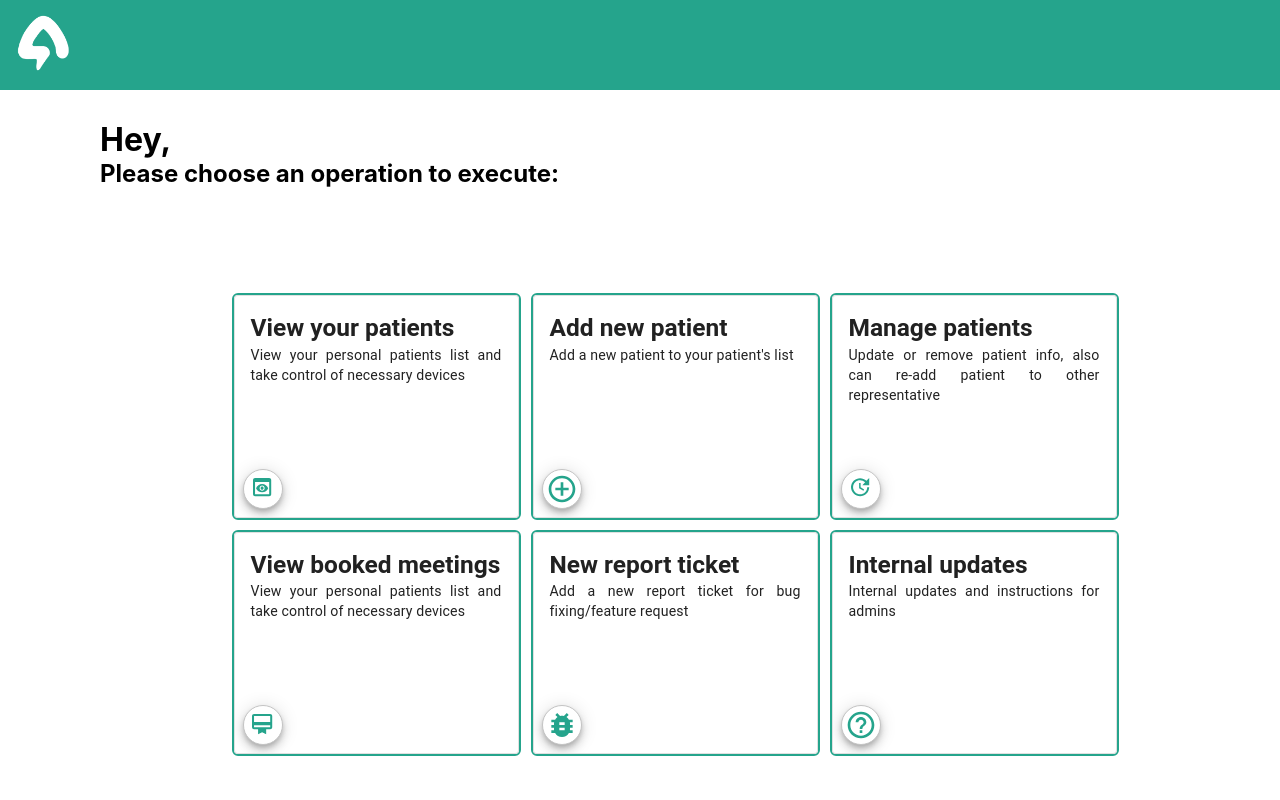
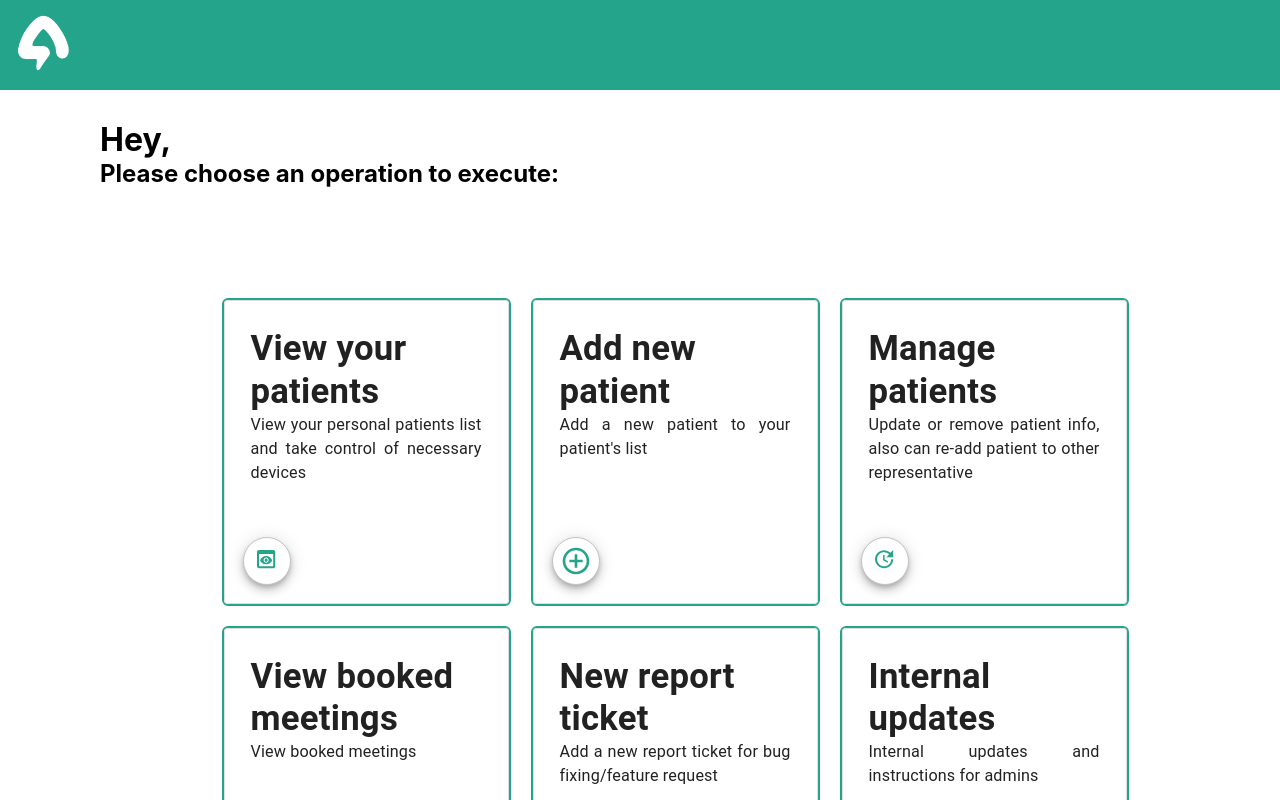
Before and after one commit to SASHA-Intuitive-Ltd/Operations-center, a React (Create React App) app: page /home_admin/1 in a window 1280 px wide. Shown: the top 800 px of the page. Built offline with nearby package versions, Linux system fonts and the light colour scheme; no server answers.

Commit message:
Code cleans

```diff
--- /dev/null
+++ b/src/Components/Admin_views/AdminView.configs.js
@@ -0,0 +1,35 @@
+// Config file for keeping the component clean of hard coding
+
+export const CardOptions = {
+    operator_view : {
+        "action": "View your patients",
+        "description": "View your personal patients list and take control of necessary devices",
+    },
+
+    add_patient : {
+        "action": "Add new patient",
+        "description": "Add a new patient to your patient's list",
+        "type": 'add'
+    },
+
+    manage : {
+        "action": "Manage patients",
+        "description": "Update or remove patient info, also can re-add patient to other representative"
+    },
+
+    meetings: {
+        action: "View booked meetings",
+        description: "View your personal patients list and take control of necessary devices"
+    },
+
+    bugs : {
+        action: "New report ticket",
+        description: "Add a new report ticket for bug fixing/feature request",
+        type: "report-bug"
+    },
+
+    scenarios: {
+        action: "Internal updates",
+        description: "Internal updates and instructions for admins"
+    }
+}
--- a/src/Components/Admin_views/AdminView.js
+++ b/src/Components/Admin_views/AdminView.js
@@ -1,4 +1,7 @@
 import React, { useState, useLayoutEffect } from "react"
+import { useParams } from "react-router-dom";
+import  { CardOptions }  from './AdminView.configs'
+
 
 // MUI comps
 import Box from '@mui/material/Box';
@@ -16,10 +19,11 @@ import UpdateIcon from '@mui/icons-material/Update';
 import CardMembershipIcon from '@mui/icons-material/CardMembership';
 import BugReportIcon from '@mui/icons-material/BugReport';
 import HelpOutlineIcon from '@mui/icons-material/HelpOutline';
+
+// Dialogs
 import AddPatient from "./Dialogs/AddPatient";
 import ReportBug from "./Dialogs/ReportBug";
-import BugReport from "@mui/icons-material/BugReport";
-import { useParams } from "react-router-dom/cjs/react-router-dom.min";
+
 
 // Styles TODO: Transfer it to design js file (Styles folder)
 const cardStyle = {
@@ -27,7 +31,7 @@ const cardStyle = {
     maxWidth: '30%',
     borderRadius: '6px',
     border: '2px solid var(--global-primary)',
-    margin: '5px'
+    margin: '10px'
 }
 
 const buttonStyle = {
@@ -46,150 +50,145 @@ const iconStyle = {
     transition: 'all 0.65s'
 }
 
-function AdminView({  }) {
+// Admin home page function component
+export default function AdminView({  }) {
 
-    // Add user dialog state
+    // Dialogs open and type states
     const [ open, setOpen ] = React.useState(false)
     const [ type, setType ] = React.useState('add')
 
-    // Admin information
+    // Admin information object
     const [ adminInfo, setInfo ] = useState({})
 
+    // Admin's id for
     const { id } = useParams()
 
+    // TODO: Switch to async-await funcs
     useLayoutEffect(() => {
 
         // Fetch admin info (TODO: Do according to _id param from route)
-        fetch('http://localhost:5000/admins/620a324365bd8515cf1a7ba3').then((response) => response.json())
+        fetch(`http://localhost:5000/admins/${id}`)
+        .then((response) => response.json())
         .then((data) => {
+            console.log(data)
             setInfo(data);
         })
-        console.log(adminInfo)
     }, [])
 
 
     // Handle dialogs opening
     const handleClickOpen = (dialogType) => () => {
+        // Set dialog type to current button event type
         setType(dialogType);
+        // Set open state for true
         setOpen(true);
     }
 
     // Handle dialog closing
     const handleClose = () => {
+        // Set dialog open state to false
         setOpen(false)
     }
 
     // Card const function component for generating action cards by cardInfo json doc.
-    const card = (cardInfo) =>  (
-        <React.Fragment>
+    const getCard = (cardInfo) =>  (
+        <Box sx={cardStyle}>
+            <Card variant="outlined">
+                <div style={{ margin: '10px' }}>
                     <CardContent>
-            <Typography variant="h5" component="div">
+                        <Typography variant="h4">
                             <b>{cardInfo.action}</b>
                         </Typography>
-            <Typography variant="body2" style={{textAlign: 'justify', minHeight: '100px'}}>
+
+                        <Typography variant="body1" style={{textAlign: 'justify', minHeight: '100px'}}>
                         {
                             cardInfo.description
                         }
                         </Typography>
                     </CardContent>
+
                     <CardActions>
-            <Button className="card-button" size="small" onClick={cardInfo.func} style={buttonStyle}>
-                {cardInfo.actionCall}
+                        <Button className="card-button" size="medium" onClick={cardInfo.func} style={buttonStyle}>
+                        {
+                            cardInfo.actionCall
+                        }
                         </Button>
                     </CardActions>
-        </React.Fragment>
+                </div>
+            </Card>
+        </Box>
     )
 
     return(
         <div className="operator-dashboard">
             <h1>Hey, {adminInfo.fullname}</h1>
+
             <h2>Please choose an operation to execute:</h2>
+
             <div className="possible-actions">
                 {/* Container for actions: view patients, add new patient, manage current patients */}
                 <div className="row">
                     {/* View operating screen action */}
-                    <Box sx={cardStyle}>
-                        <Card variant="outlined">
                     {
-                                card({
-                                    "action": "View your patients",
+                        getCard({
+                            "action": CardOptions.operator_view.action,
                             "actionCall": <Link className="link-box" to={`/operating_screen/${id}`} style={iconStyle}><PreviewIcon className="button-icon"/></Link>,
-                                    "description": "View your personal patients list and take control of necessary devices",
+                            "description": CardOptions.operator_view.description,
                         })
                     }
-                        </Card>
-                    </Box>
+
                     {/* Open patient adding dialog */}
-                    <Box sx={cardStyle}>
-                        <Card variant="outlined">
                     {
-                                card({
-                                    "action": "Add new patient",
+                        getCard({
+                            "action": CardOptions.add_patient.action,
                             "actionCall": <AddCircleOutlineIcon style={iconStyle} className="button-icon"/>,
-                                    "description": "Add a new patient to your patient's list",
-                                    "func": handleClickOpen('add'),
-                                    "type": 'add'
+                            "description":  CardOptions.add_patient.description,
+                            "func": handleClickOpen(CardOptions.add_patient.type),
                         })
                     }
-                        </Card>
-                    </Box>
+
                     {/* View patient management (Update and delete options too) */}
-                    <Box sx={cardStyle}>
-                        <Card variant="outlined">
                     {
-                                card({
-                                    "action": "Manage patients",
+                        getCard({
+                            "action": CardOptions.manage.action,
                             "actionCall": <Link className="link-box" to={`/manage/${id}`} style={iconStyle}><UpdateIcon className="button-icon"/></Link>,
-                                    "description": "Update or remove patient info, also can re-add patient to other representative"
+                            "description": CardOptions.manage.description
                         })
                     }
-                        </Card>
-                    </Box>
                 </div>
 
                 {/* Container for actions: view upcoming booked meets, book a meeting, report issue to IT department */}
                 <div className="row">
                     {/* View booked meetings as well as appointing new meetings */}
-                    <Box sx={cardStyle}>
-                        <Card variant="outlined">
                     {
-                                card({
-                                    "action": "View booked meetings",
-                                    "actionCall": <Link className="link-box" to={`/meetings/${id}`} style={iconStyle}><CardMembershipIcon
-                                        className="button-icon"/></Link>,
-                                    "description": "View your personal patients list and take control of necessary devices"
+                        getCard({
+                            "action": CardOptions.meetings.action,
+                            "actionCall": <Link className="link-box" to={`/meetings/${id}`} style={iconStyle}> <CardMembershipIcon className="button-icon"/> </Link>,
+                            "description": CardOptions.meetings.action
                         })
                     }
-                        </Card>
-                    </Box>
+
                     {/* Open new report ticket  dialog*/}
-                    <Box sx={cardStyle}>
-                        <Card variant="outlined">
                     {
-                                card({
-                                    "action": "New report ticket",
+                        getCard({
+                            "action": CardOptions.bugs.action,
                             "actionCall": <BugReportIcon style={iconStyle} className="button-icon"/>,
-                                    "description": "Add a new report ticket for bug fixing/feature request",
-                                    "func": handleClickOpen('report-bug')
+                            "description": CardOptions.bugs.description,
+                            "func": handleClickOpen(CardOptions.bugs.type)
                         })
                     }
-                        </Card>
-                    </Box>
 
                     {/* View updates for operators */}
-                    <Box sx={cardStyle}>
-                        <Card variant="outlined">
                     {
-                                card({
-                                    "action": "Internal updates",
+                        getCard({
+                            "action": CardOptions.scenarios.action,
                             "actionCall": <HelpOutlineIcon style={iconStyle} className="button-icon"/>,
-                                    "description": "Internal updates and instructions for admins"
+                            "description": CardOptions.scenarios.description
                         })
                     }
-                        </Card>
-                    </Box>
                 </div>
             </div>
+
             {/* Include dialog according to dialog type */}
             <div>
                 { type === 'add' ? <AddPatient openAdd={open} handleClose={handleClose}/> : null}
@@ -198,5 +197,3 @@ function AdminView({  }) {
         </div>
     )
 }
-
-export default AdminView
--- a/src/index.js
+++ b/src/index.js
@@ -3,6 +3,7 @@ import ReactDOM from 'react-dom';
 import './index.css';
 import App from './App';
 
+// Include app in react dom
 ReactDOM.render(
   <React.StrictMode>
     <App />
--- a/src/styles/Mui_styles.js
+++ b/src/styles/Mui_styles.js
@@ -3,8 +3,10 @@
  * @purpose Style jsons for MUI objects
  */
 
+// Export JSON of possible styles for MUI components
+export const MuiStyles = {
 
-export const MuiStyles = {
+    // Progression style
     LineProgStyle: {
         width: "700px",
         height: "30px",
@@ -15,6 +17,7 @@ export const MuiStyles = {
         backgroundColor: 'var(global-primary) !imprtant'
     },
 
+    // Progression style
     LineProgStyle2: {
         width: "350px",
         height: "30px",
@@ -24,6 +27,7 @@ export const MuiStyles = {
         margin: 7.5
     },
 
+    // Submit button style
     ButtonStyle: {
         textTransform: 'none',
         color: 'var(--global-white)',
@@ -32,6 +36,7 @@ export const MuiStyles = {
         margin: 10
     },
 
+    // Cancel / remove button
     ButtonStyleRed: {
         textTransform: 'none',
         color: 'var(--global-white)',
@@ -40,6 +45,7 @@ export const MuiStyles = {
         margin: 10
     },
 
+    // Options menu button
     OptionsButtonStyle: {
         textTransform: 'none',
         color: 'var(--global-grey-darker)',
@@ -50,6 +56,7 @@ export const MuiStyles = {
         width: 'min-content'
     },
 
+    // Floating action button style
     FabStyle: {
         border: '3px solid var(--global-primary)',
         backgroundColor: 'white',
@@ -58,10 +65,12 @@ export const MuiStyles = {
         left: '95%'
     },
 
+    // Text field style
     TextField: {
         margin: 10
     },
 
+    // Text fields container style
     InputsContainerStyle: {
         padding: 15,
         display: 'flex',
@@ -72,6 +81,7 @@ export const MuiStyles = {
         overflow: 'scroll'
     },
 
+    // Text fields container style w/o scrolling
     InputsContainerStyleNoHorizScroll: {
         paddingLeft: 25,
         display: 'flex',
@@ -82,12 +92,14 @@ export const MuiStyles = {
         textAlign: 'justify',
     },
 
+    // Table cell style
     CellStyle: {
         border: '0.5px solid var(--global-grey)',
         fontWeight: 'bold',
         fontSize: 'medium'
     },
 
+    // Error message area design
     ErrorMessageText: {
         border: '1.5px solid red',
         borderRadius: 5,
@@ -96,5 +108,19 @@ export const MuiStyles = {
         margin: 10,
         display: 'flex',
         fontSize: 'x-large'
+    },
+
+    // Landing page buttons
+    LandingButton: {
+        color: 'var(--global-white)',
+        backgroundColor: 'var(--global-white)',
+        color: 'var(--global-primary)',
+        fontWeight: '600',
+        textTransform: 'none',
+        fontSize: 'x-large',
+        padding: 15,
+        margin: 20,
+        borderRadius: 15,
+        border: '2px solid var(--global-primary)'
     }
 }
--- a/src/utils/utils.js
+++ b/src/utils/utils.js
@@ -1,5 +1,6 @@
 import { useState, useEffect } from "react";
 
+// FIXME: Could be replaced with the useMemo hook
 export const useBeforeRender = (callback, deps) => {
     const [isRun, setIsRun] = useState(false);
 
```
Also changed, not shown: src/App.js (+29 -26 lines), src/Components/User_management/Landing/Landing.js (+7 -20 lines), src/Components/User_management/login/Login.js (+70 -23 lines), src/styles/HealthGraphs.js (deleted). Lines whose indentation alone changed are shown as unchanged.
